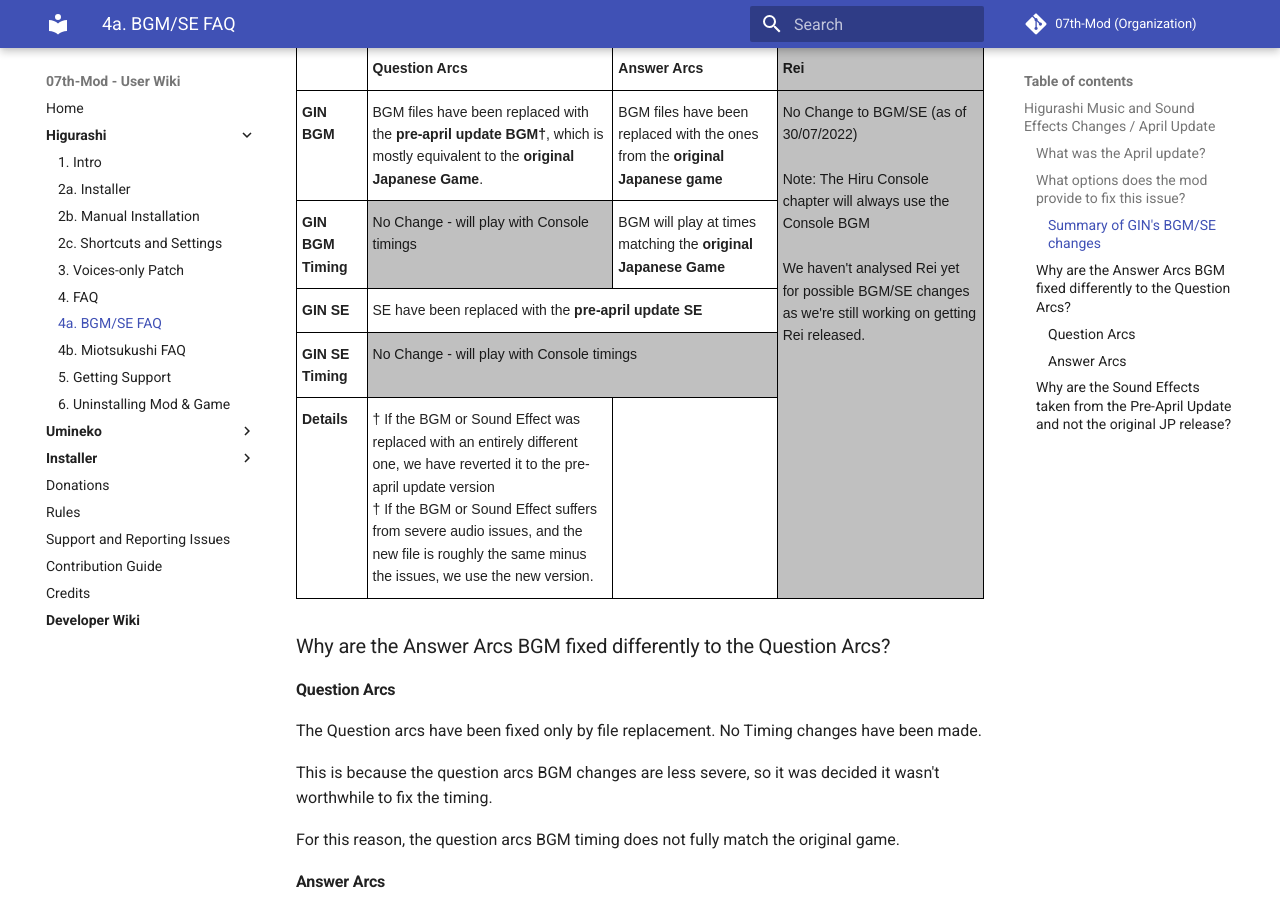
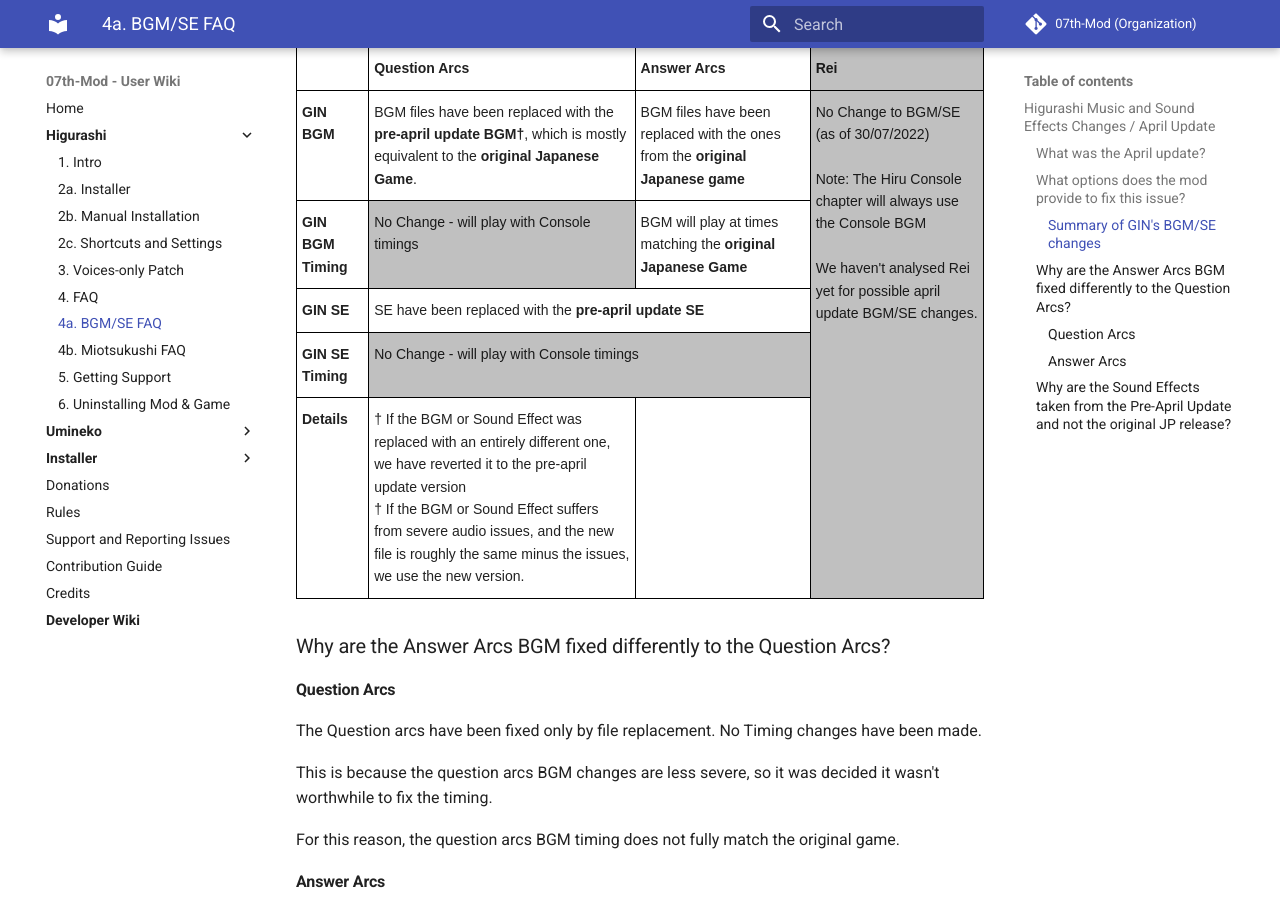
Before and after one commit to 07th-mod/wiki, an MkDocs documentation site: the page built from docs/Higurashi/BGM-SE-FAQ.md, in a window 1280 px wide and 900 px high, scrolled down 1129 px. Built offline with MkDocs 1.6.1 and Material for MkDocs 9.7.7, drawn with Linux system fonts in a browser that asks for light colours.

Commit message:
Remove warning about pre-release rei

```diff
--- a/docs/Higurashi/BGM-SE-FAQ.md
+++ b/docs/Higurashi/BGM-SE-FAQ.md
@@ -57,7 +57,7 @@
     <td class="tg-0lax">BGM files have been replaced with the ones from the <strong>original Japanese game</strong></td>
     <td class="tg-y6fn" rowspan="5">No Change to BGM/SE (as of 30/07/2022)<br><br>
       Note: The Hiru Console chapter will always use the Console BGM<br><br>
-      We haven't analysed Rei yet for possible BGM/SE changes as we're still working on getting Rei released.
+      We haven't analysed Rei yet for possible april update BGM/SE changes.
     </td>
   </tr>
   <tr>
```
Also changed, not shown: docs/Higurashi/Manual-Installation.md (+1 -1 lines).
